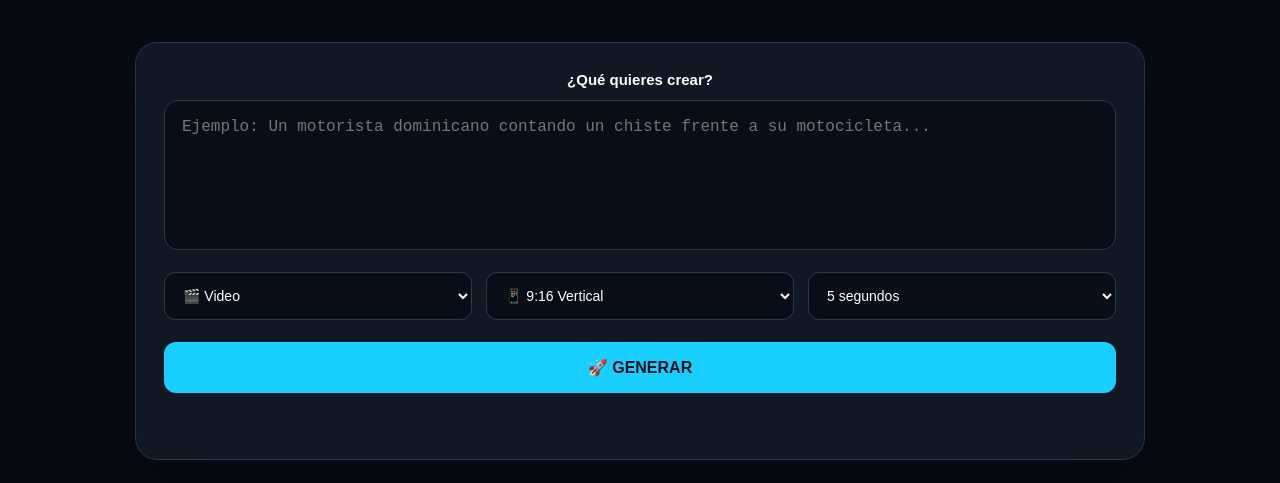
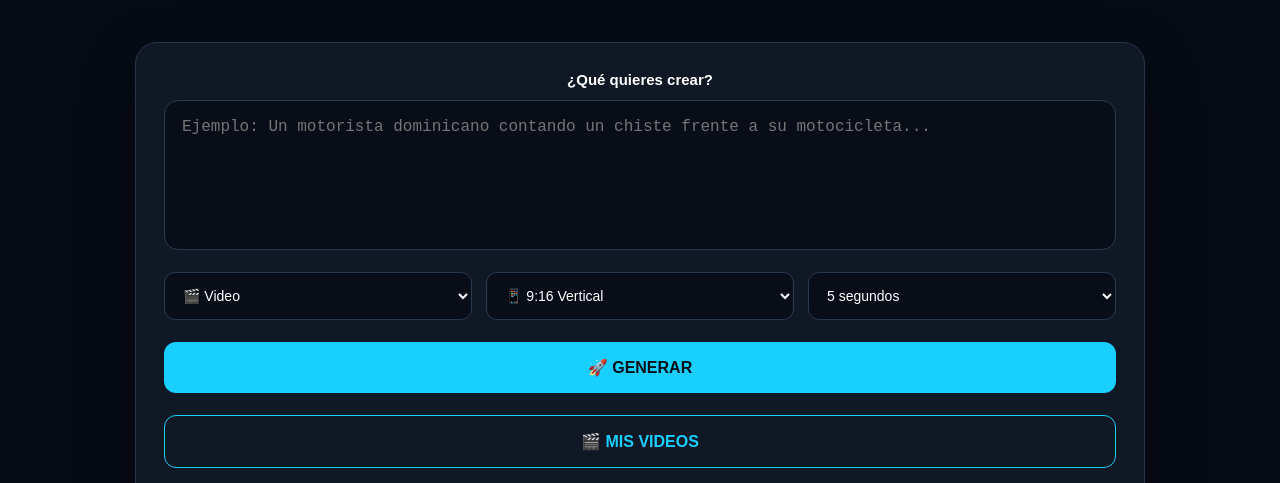
Before and after one commit to juancedenotavera/ia-sin-complicarse-ai, a website: page index.html in a window 1280 px wide. Shown: the part 315-798 px from the top of the page. Drawn offline with Linux system fonts and the light colour scheme.

Commit message:
Implement video history loading functionality
Added a new function to load and display video history.

```diff
--- a/index.html
+++ b/index.html
@@ -325,7 +325,11 @@ placeholder="Ejemplo: Un motorista dominicano contando un chiste frente a su mot
 </div>
 
 <button onclick="generar()">🚀 GENERAR</button>
+<button onclick="cargarHistorial()" style="background:#101725;color:#19cfff;border:1px solid #19cfff;">
+  🎬 MIS VIDEOS
+</button>
 
+<div id="historial"></div>
 <div id="status"></div>
 
 </div>
@@ -598,7 +602,49 @@ async function enviarFeedback() {
             "No se pudo enviar el comentario.");
     }
 }
+async function cargarHistorial() {
+  const historial = document.getElementById("historial");
 
+  historial.innerHTML = "⏳ Cargando tus videos...";
+
+  try {
+    const response = await fetch("/api/generate?history=true");
+    const data = await response.json();
+
+    if (!response.ok) {
+      throw new Error(data.error || "No se pudo cargar el historial.");
+    }
+
+    if (!data.videos || data.videos.length === 0) {
+      historial.innerHTML = "📭 Todavía no tienes videos guardados.";
+      return;
+    }
+
+    historial.innerHTML = "";
+
+    data.videos.forEach(videoData => {
+      const video = document.createElement("video");
+
+      video.src = videoData.video_url;
+      video.controls = true;
+      video.playsInline = true;
+
+      video.style.width = "100%";
+      video.style.maxWidth = "500px";
+      video.style.margin = "15px auto";
+      video.style.display = "block";
+      video.style.borderRadius = "14px";
+      video.style.background = "#000";
+
+      historial.appendChild(video);
+    });
+
+  } catch (error) {
+    console.error(error);
+    historial.innerHTML =
+      "❌ " + (error.message || "Error cargando los videos.");
+  }
+}
 </script>
 
 </body>
```
